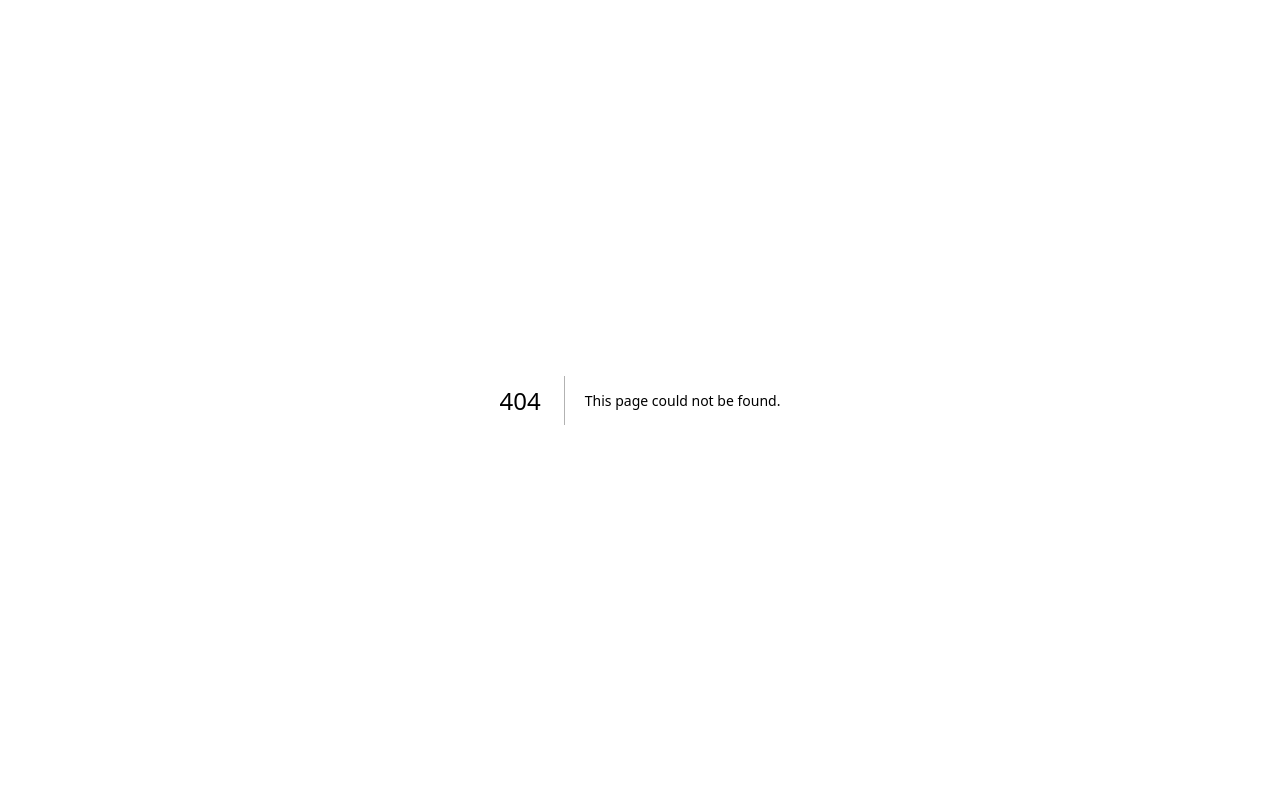
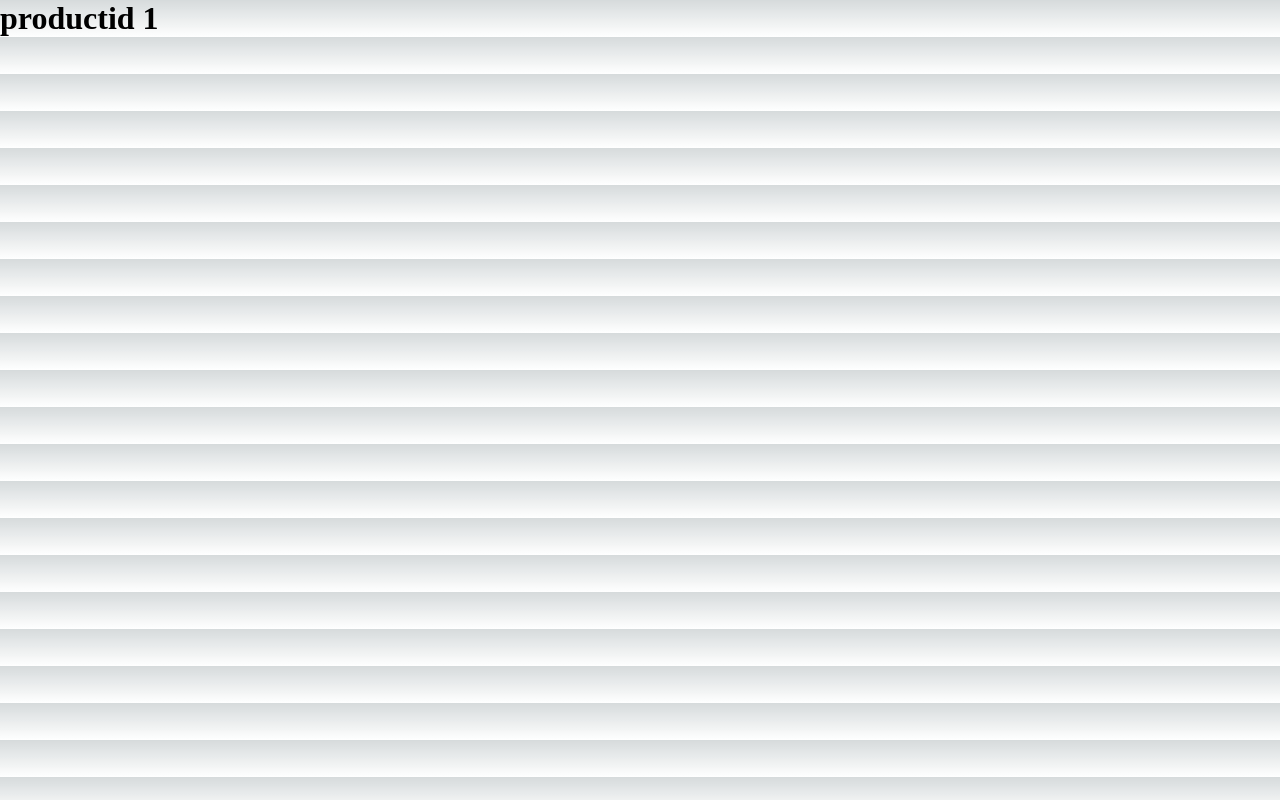
Before and after one commit to colinmcgovern/next_js_tutorial, a Next.js app: page /product/1 in a window 1280 px wide. Before the commit this address had no page. Built offline with nearby package versions, Linux system fonts and the light colour scheme.

Commit message:
up to 10

```diff
--- /dev/null
+++ b/src/pages/product/[productId].js
@@ -0,0 +1,9 @@
+import { useRouter } from 'next/router'
+
+function ProductDetail(){
+  const router = useRouter()
+  const productId = router.query.productId
+  return (<h1>productid {productId}</h1>)
+}
+
+export default ProductDetail
```
Also changed, not shown: src/pages/docs/[...params].js (added, +15 -0 lines), src/pages/product/index.tsx (added, +11 -0 lines).
